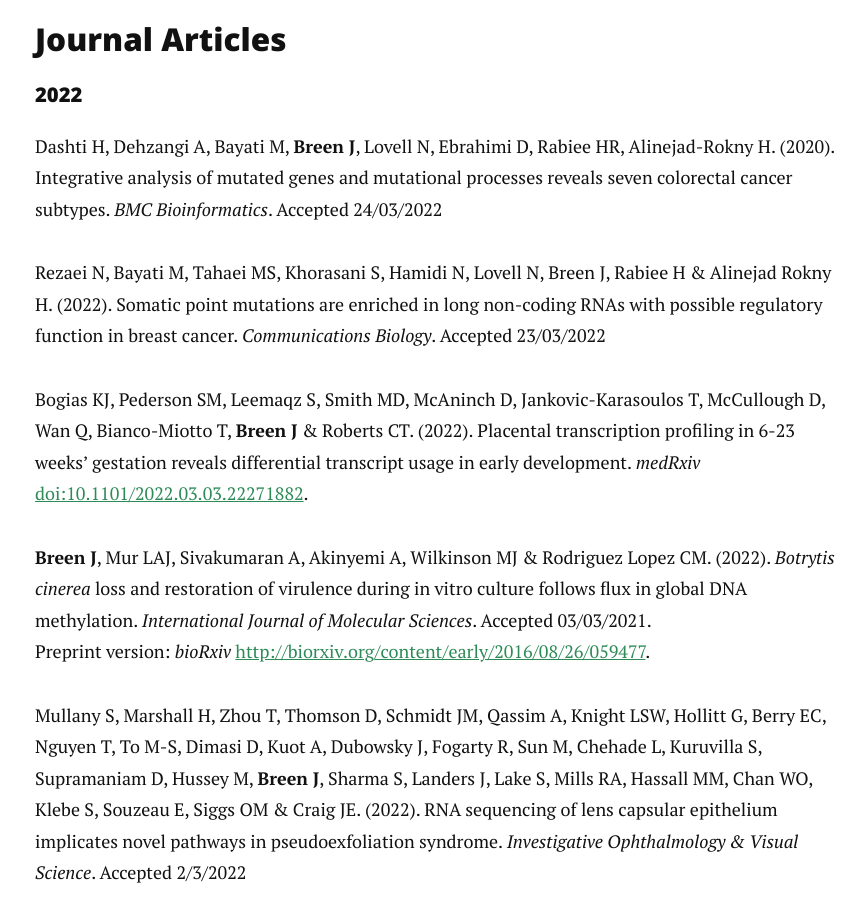
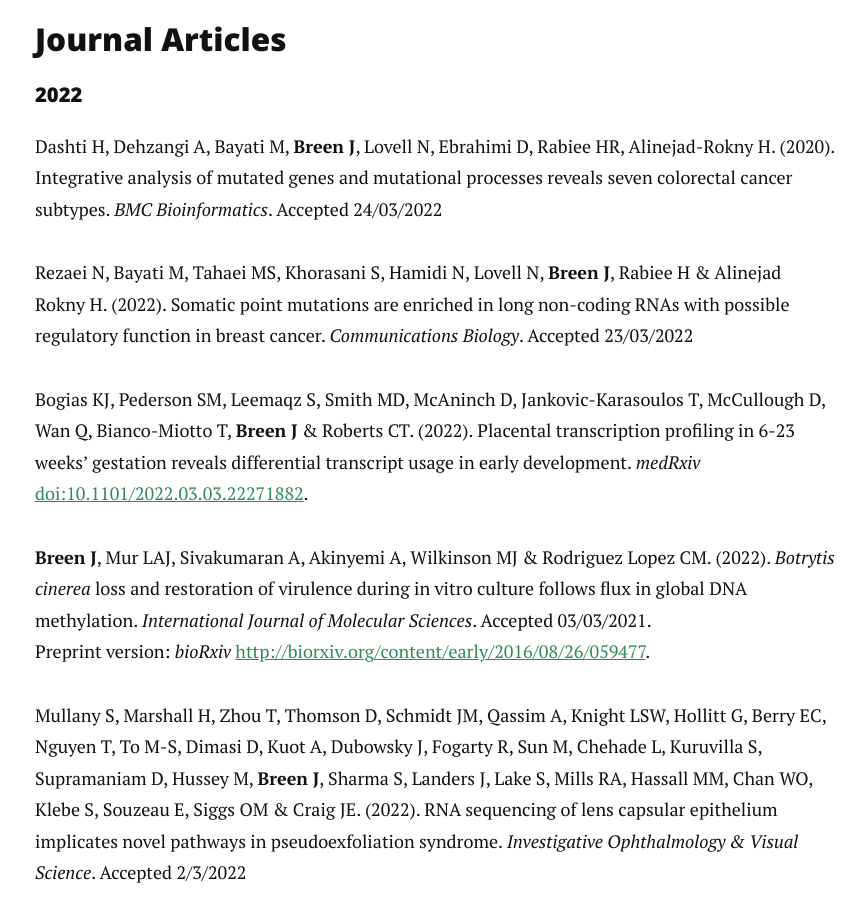
Before and after one commit to jimmybgammyknee/jimmybgammyknee.github.io, a Jekyll site: the page built from cv.md, in a window 1280 px wide and 900 px high, scrolled down 1852 px. Shown: the whole window, without its empty margins (205-1071 px from the left). Built offline with Jekyll 4.4.1, drawn with Linux system fonts in a browser that asks for light colours; nearby versions of some CDN libraries.

Commit message:
Update cv.md

```diff
--- a/cv.md
+++ b/cv.md
@@ -66,7 +66,7 @@
 
 Dashti H, Dehzangi A, Bayati M, **Breen J**, Lovell N, Ebrahimi D, Rabiee HR, Alinejad-Rokny H. (2020). Integrative analysis of mutated genes and mutational processes reveals seven colorectal cancer subtypes. _BMC Bioinformatics_. Accepted 24/03/2022
 
-Rezaei N, Bayati M, Tahaei MS, Khorasani S, Hamidi N, Lovell N, Breen J, Rabiee H & Alinejad Rokny H. (2022). Somatic point mutations are enriched in long non-coding RNAs with possible regulatory function in breast cancer. _Communications Biology_. Accepted 23/03/2022
+Rezaei N, Bayati M, Tahaei MS, Khorasani S, Hamidi N, Lovell N, **Breen J**, Rabiee H & Alinejad Rokny H. (2022). Somatic point mutations are enriched in long non-coding RNAs with possible regulatory function in breast cancer. _Communications Biology_. Accepted 23/03/2022
 
 Bogias KJ, Pederson SM, Leemaqz S, Smith MD, McAninch D, Jankovic-Karasoulos T, McCullough D, Wan Q, Bianco-Miotto T, **Breen J** & Roberts CT. (2022). Placental transcription profiling in 6-23 weeks' gestation reveals differential transcript usage in early development. _medRxiv_ [doi:10.1101/2022.03.03.22271882](https://doi.org/10.1101/2022.03.03.22271882).
 
```
